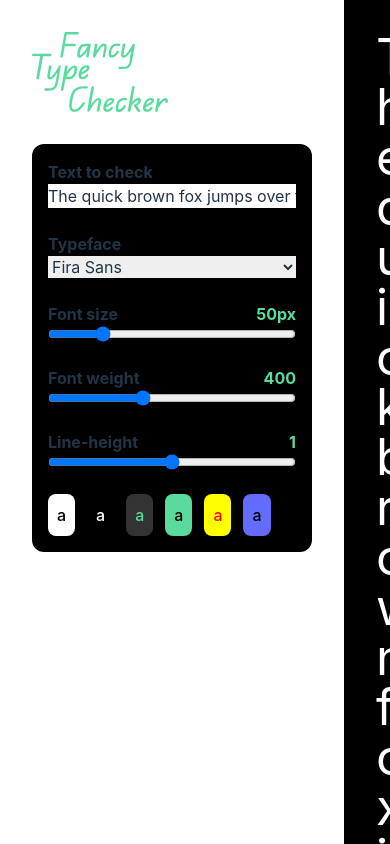
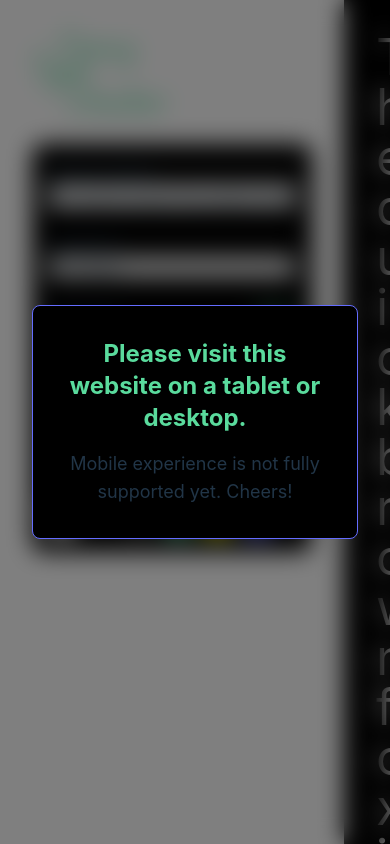
Before and after one commit to HalloJo/fancy-pancy-type-checker, a React (Vite) app: page / in a window 390 px wide. Built offline with nearby package versions, Linux system fonts and the light colour scheme.

Commit message:
Add message when someone is on mobile

```diff
--- a/src/App.tsx
+++ b/src/App.tsx
@@ -1,4 +1,4 @@
-import { ChangeEvent, useState } from "react";
+import { ChangeEvent, useEffect, useState } from "react";
 import fancyLogo from "./assets/fancy-type-checker-logo.svg";
 
 import "./App.scss";
@@ -18,6 +18,23 @@ const App = () => {
     bgColor: "#000000",
     textColor: "#ffffff",
   });
+  const [showMobileMessage, setShowMobileMessage] = useState<boolean>(false);
+
+  useEffect(() => {
+    const checkMobile = () => {
+      const isMobile = window.innerWidth < 768;
+
+      setShowMobileMessage(isMobile);
+    };
+
+    checkMobile();
+
+    window.addEventListener("resize", checkMobile);
+
+    return () => {
+      window.addEventListener("resize", checkMobile);
+    };
+  }, []);
 
   const handleTextChange = (
     event: ChangeEvent<HTMLTextAreaElement> | ChangeEvent<HTMLInputElement>
@@ -49,6 +66,19 @@ const App = () => {
 
   return (
     <div className="h-screen">
+      {showMobileMessage && (
+        <div className="fixed top-0 left-0 w-full h-full bg-black bg-opacity-50 backdrop-blur-md flex items-center justify-center p-8">
+          <div className="bg-black p-8 rounded-lg text-center border border-[#646cff] flex flex-col items-center justify-center">
+            <h2 className="text-2xl mb-4 text-[#5ADB9D] font-bold">
+              Please visit this website on a tablet or desktop.
+            </h2>
+            <p className="text-lg">
+              Mobile experience is not fully supported yet. Cheers!
+            </p>
+          </div>
+        </div>
+      )}
+
       <div className="flex justify-between flex-row h-full">
         <div className="p-8 flex-1">
           <img
```
